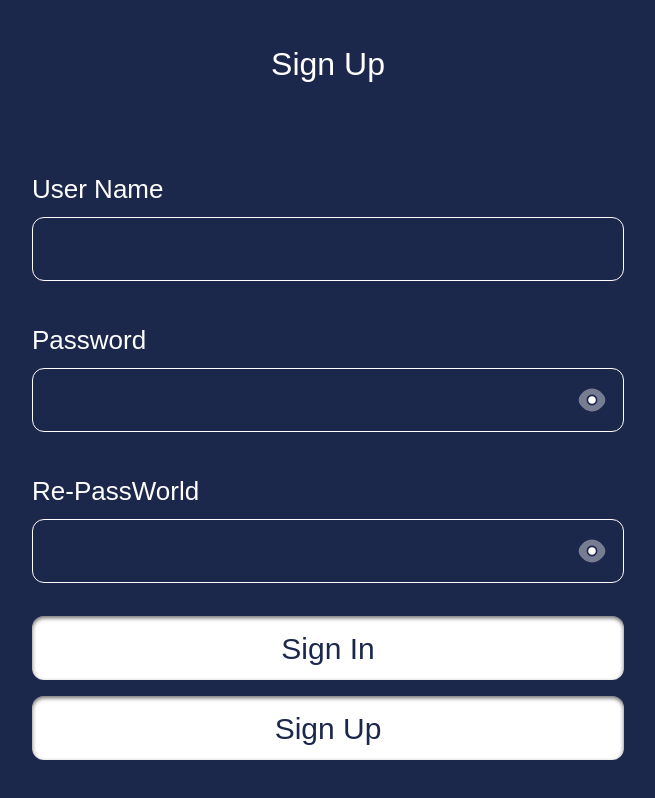
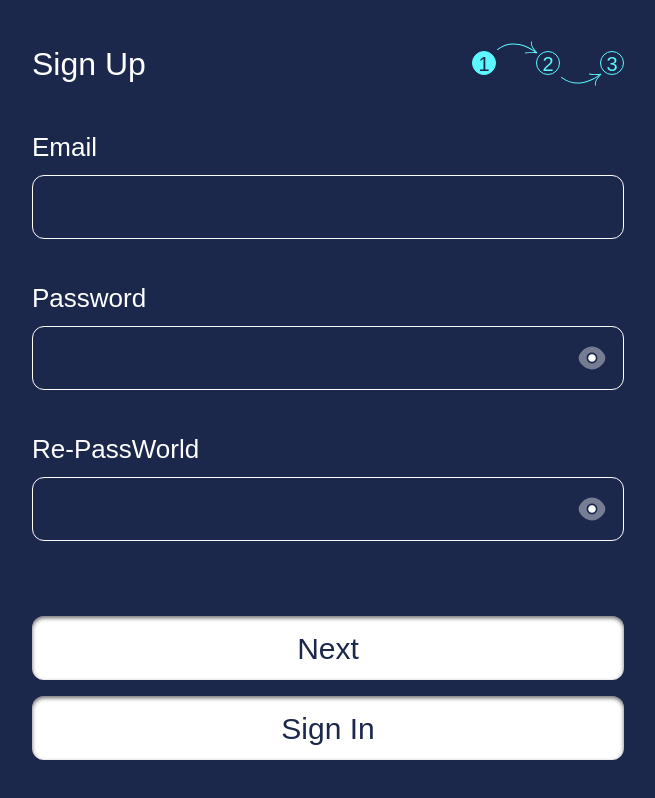
Before and after one commit to m-ehsan81/jc-front, a Next.js app: page /sign-up in a window 1280 px wide. Shown: the whole page, without its empty margins (312-967 px from the left). Built offline with nearby package versions, Linux system fonts and the light colour scheme; no server answers; a web font is replaced by a local one.

Commit message:
create sign up step one

```diff
--- a/src/app/sign-in/page.tsx
+++ b/src/app/sign-in/page.tsx
@@ -3,7 +3,7 @@
 import Link from "next/link";
 import { useFormik } from "formik";
 
-import AuthWrapper from "@/components/auth-warpper";
+// import AuthWrapper from "@/components/auth-warpper";
 import {
   CustomButton,
   CustomInput,
--- a/src/app/sign-up/page.tsx
+++ b/src/app/sign-up/page.tsx
@@ -2,23 +2,34 @@
 
 import { useState } from "react";
 import AuthWrapper from "@/components/auth-warpper";
-import { CustomInput, CustomPassInput } from "@/components/customs";
+import {
+  CustomInput,
+  CustomPassInput,
+  CustomStepper,
+} from "@/components/customs";
 import { InitialDataType } from "./type";
+import { SignUpStepOne } from "@/components/sign-up";
 
 const SignUpPage: React.FC = () => {
+  const [activeStep, setActiveStep] = useState(1);
   const [initialData, setInitialData] = useState<InitialDataType>({
     email: "",
     password: "",
+    rePassword: "",
   });
 
+  const steps = [<SignUpStepOne {...initialData} />];
+
   return (
-    <AuthWrapper title="Sign Up" type="sign-up">
-      <CustomInput label="User Name" />
+    <div className="px-6 py-10 h-screen flex flex-col">
+      <div className="flex justify-between items-center">
+        <p className="text-[2rem] text-left">Sign Up</p>
 
-      <CustomPassInput label="Password" />
+        <CustomStepper activeStep={activeStep} totlaSteps={3} />
+      </div>
 
-      <CustomPassInput label="Re-PassWorld" />
-    </AuthWrapper>
+      {steps[activeStep - 1]}
+    </div>
   );
 };
 
--- a/src/app/sign-up/type.ts
+++ b/src/app/sign-up/type.ts
@@ -1,4 +1,5 @@
 export interface InitialDataType {
-  email: "";
-  password: "";
+  email: string;
+  password: string;
+  rePassword: string;
 }
--- a/src/components/sign-up/step-one/index.tsx
+++ b/src/components/sign-up/step-one/index.tsx
@@ -1,5 +1,45 @@
-const SignUpStepOne: React.FC = () => {
-  return <div>SignUpStepOne</div>;
+import { InitialDataType } from "@/app/sign-up/type";
+import {
+  CustomButton,
+  CustomInput,
+  CustomPassInput,
+} from "@/components/customs";
+import { useFormik } from "formik";
+import { useRouter } from "next/navigation";
+
+const SignUpStepOne: React.FC<InitialDataType> = ({
+  email,
+  password,
+  rePassword,
+}) => {
+  const router = useRouter();
+
+  const { handleSubmit, getFieldProps } = useFormik<InitialDataType>({
+    initialValues: { email, password, rePassword },
+    onSubmit: (values) => console.log(values),
+  });
+
+  return (
+    <form onSubmit={handleSubmit} className="h-full mt-10">
+      <div className="flex justify-between flex-col h-full">
+        <div className="flex flex-col gap-2">
+          <CustomInput label="Email" {...getFieldProps("email")} />
+          <CustomPassInput label="Password" {...getFieldProps("passwrod")} />
+          <CustomPassInput
+            label="Re-PassWorld"
+            {...getFieldProps("rePassword")}
+          />
+        </div>
+
+        <div className="flex flex-col gap-4">
+          <CustomButton type="submit">Next</CustomButton>
+          <CustomButton type="button" onClick={() => router.push("/sign-up")}>
+            Sign In
+          </CustomButton>
+        </div>
+      </div>
+    </form>
+  );
 };
 
 export default SignUpStepOne;
--- a/src/svgs/index.ts
+++ b/src/svgs/index.ts
@@ -11,3 +11,4 @@ export { default as LockCircleSVG } from "./lock-circle";
 export { default as ArrowCircleRightSVG } from "./arrow-circle-right";
 export { default as EyeSVG } from "./eye";
 export { default as LoadingSVG } from "./loading";
+export { default as StepperArrowSVG } from "./loading";
--- a/src/svgs/loading.tsx
+++ b/src/svgs/loading.tsx
@@ -1,19 +1,25 @@
-const LoadingSVG: React.FC = () => {
+const LoadingSVG: React.FC<{ classname: string }> = ({ classname }) => {
   return (
     <svg
+      width="45"
+      height="45"
+      viewBox="0 0 45 45"
+      fill="none"
       xmlns="http://www.w3.org/2000/svg"
-      width={32}
-      height={32}
-      fill="#1C274C"
-      viewBox="0 0 24 24"
+      className={classname}
+      // style={{ transform: 'scaleY(-1)' }}
     >
-      <style>{"@keyframes spinner_y6GP{to{transform:rotate(360deg)}}"}</style>
       <path
-        d="M12 23a9.63 9.63 0 0 1-8-9.5 9.51 9.51 0 0 1 6.79-9.1A1.66 1.66 0 0 0 12 2.81a1.67 1.67 0 0 0-1.94-1.64A11 11 0 0 0 12 23Z"
-        style={{
-          transformOrigin: "center",
-          animation: "spinner_y6GP .75s linear infinite",
-        }}
+        fillRule="evenodd"
+        clipRule="evenodd"
+        d="M1.71716 22.9899C13.6082 13.5124 28.4572 17.4088 39.8786 25.8318C40.0751 25.9761 40.3523 25.9347 40.4966 25.7383C40.6409 25.5418 40.5995 25.2647 40.403 25.1204C28.6622 16.4609 13.39 12.5561 1.16599 22.2993C0.97524 22.4507 0.944073 22.7287 1.09629 22.9202C1.2477 23.111 1.52565 23.1421 1.71716 22.9899Z"
+        fill="#5CF8FD"
+      />
+      <path
+        fillRule="evenodd"
+        clipRule="evenodd"
+        d="M39.9266 25.3178C39.1558 25.2238 38.1898 25.0951 38.0797 25.0837C35.0973 24.7746 32.2268 24.9448 29.2818 25.5403C29.0427 25.5883 28.8878 25.8222 28.9359 26.0613C28.9839 26.3004 29.2178 26.4553 29.4569 26.4072C32.3125 25.8288 35.0963 25.6631 37.9893 25.9633C38.1579 25.9806 40.3294 26.2712 40.7728 26.297C40.9547 26.3084 41.0611 26.2584 41.0851 26.2442C41.2154 26.1737 41.2705 26.074 41.2978 25.9895C41.3278 25.8939 41.3388 25.7239 41.2316 25.5317C41.1185 25.331 40.7834 24.9742 40.706 24.8773C39.5433 23.4121 38.118 21.8781 37.0902 20.1939C36.1099 18.5879 35.4904 16.843 35.8848 14.8788C35.933 14.6398 35.7771 14.4066 35.538 14.3583C35.2989 14.3101 35.0657 14.466 35.0175 14.7051C34.577 16.9012 35.2398 18.8593 36.3351 20.6541C37.3571 22.3283 38.7594 23.8591 39.9266 25.3178Z"
+        fill="#5CF8FD"
       />
     </svg>
   );
```
